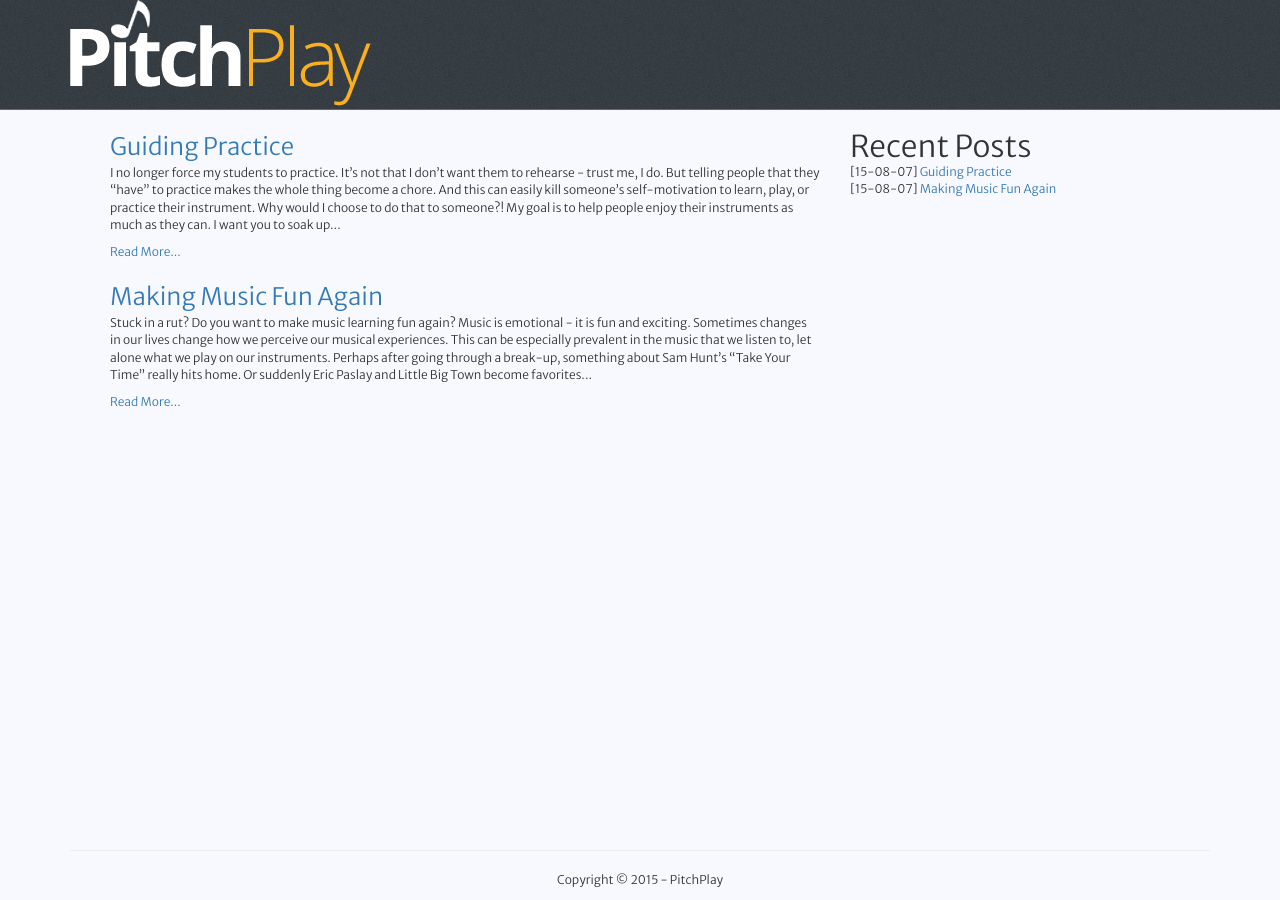
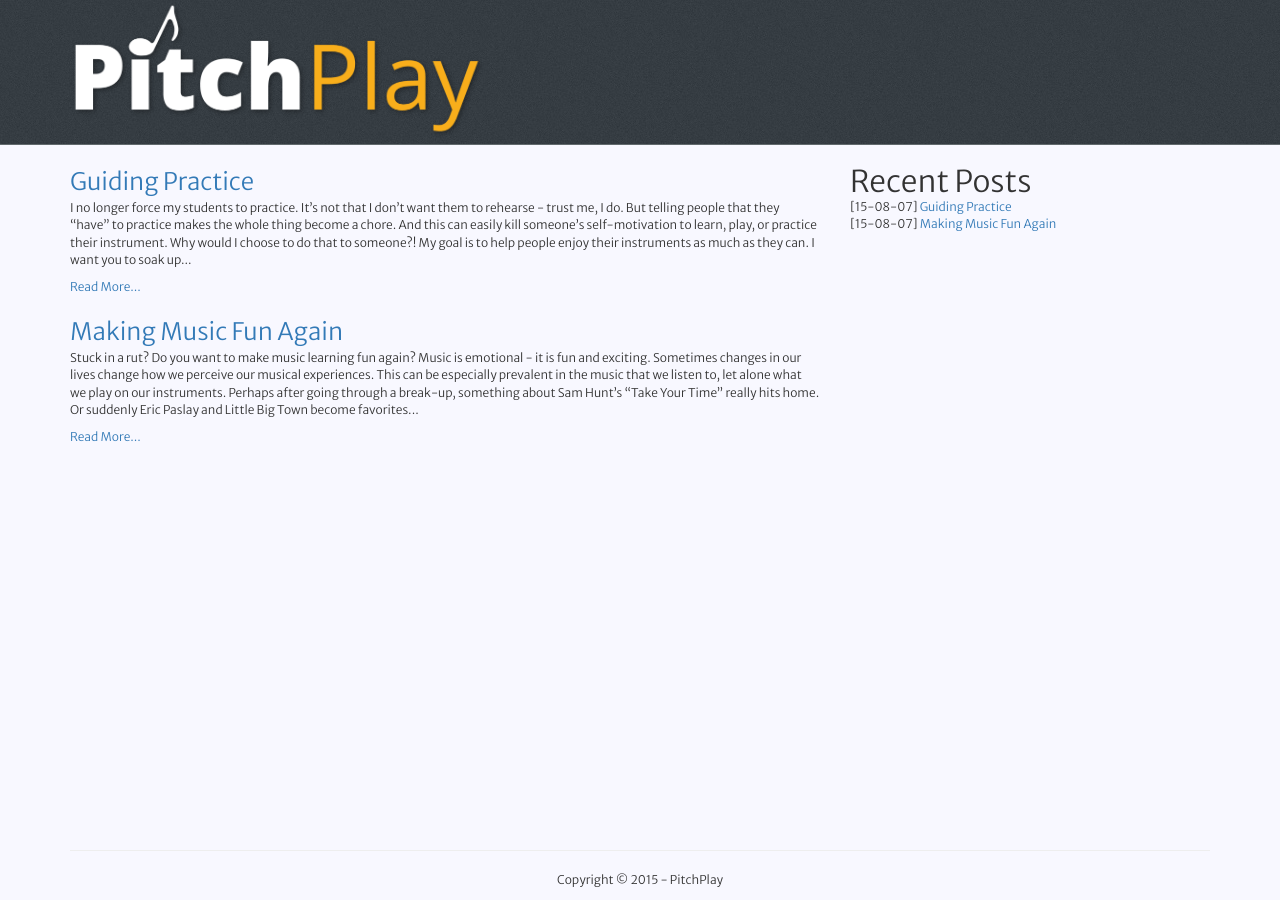
Before and after one commit to pitchplay/blog-content, a Jekyll site: the page built from index.html, in a window 1280 px wide. Built offline with Jekyll 4.4.1, drawn with Linux system fonts in a browser that asks for light colours; nearby versions of some CDN libraries; Markdown is read by kramdown in place of the engine named in the settings; the list of posts is cut into pages by our own code.

Commit message:
Update and resize with current logo

```diff
--- a/_includes/header.html
+++ b/_includes/header.html
@@ -1,5 +1,5 @@
   <header>
     <nav class="container">
-      <a href="http://blog.pitchplay.io"><img src="/assets/img/pp-logo.png" alt="PitchPlay logo" class="img-responsive"></a>
+      <a href="http://blog.pitchplay.io"><img src="/assets/img/pp-logo.png" alt="PitchPlay logo" class="header-img img-responsive"></a>
     </nav>
   </header>
--- a/assets/css/style.css
+++ b/assets/css/style.css
@@ -16,6 +16,10 @@ header {
   background: url('/assets/img/bg.png');
   border-bottom: 1px solid #626A6D;
 }
+  .header-img {
+    height: 140px;
+    width:auto;
+  }
 
 footer {
   position: absolute;
@@ -24,8 +28,13 @@ footer {
   height: 70px;
 }
 
+nav {
+  height: 144px;
+}
+
 ul {
-   list-style-type: none;
+  list-style-type: none;
+  padding:0;
   margin-top:10px;
 }
 ul li {
```
Also changed, not shown: assets/img/pp-logo.png.
